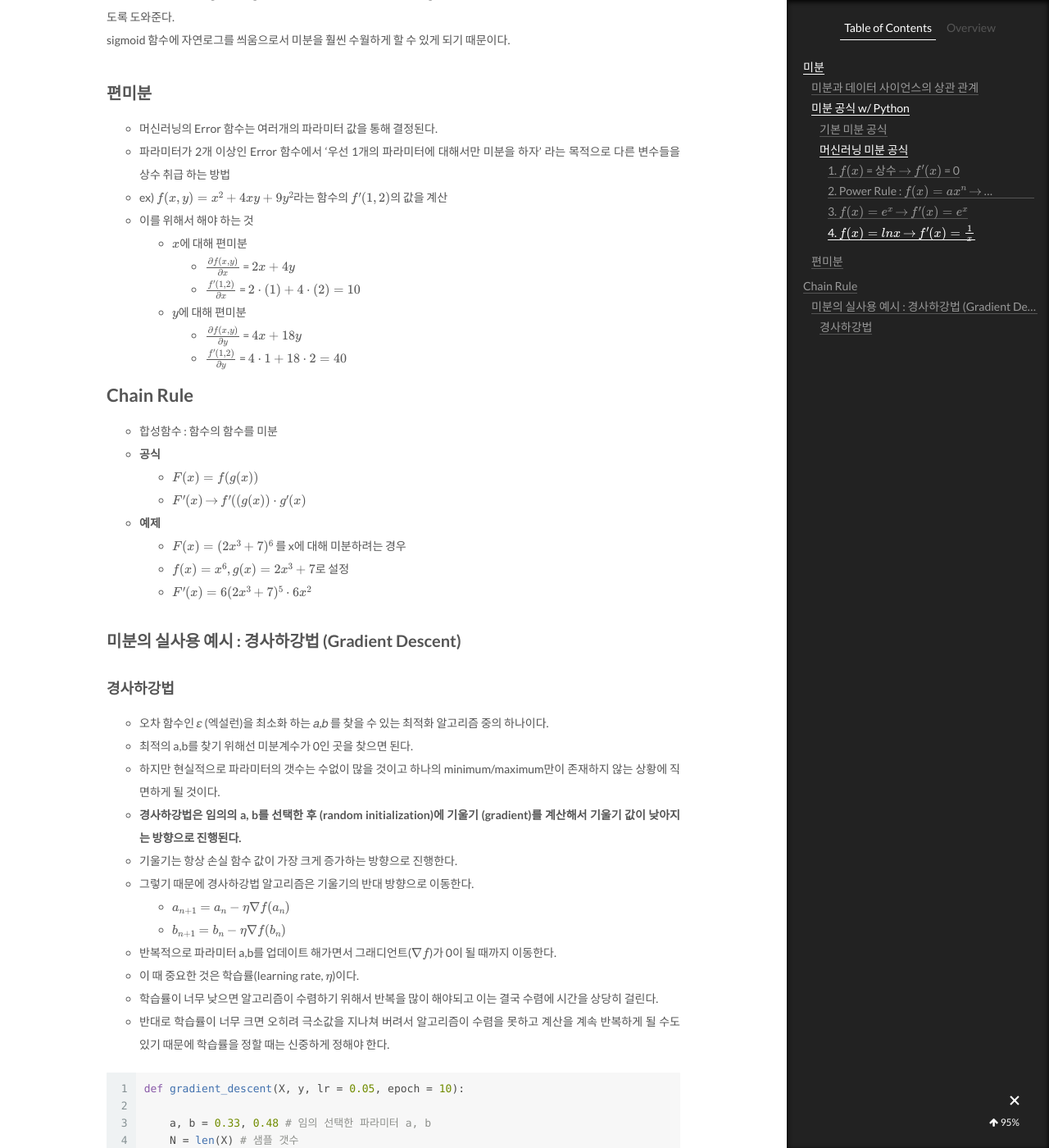
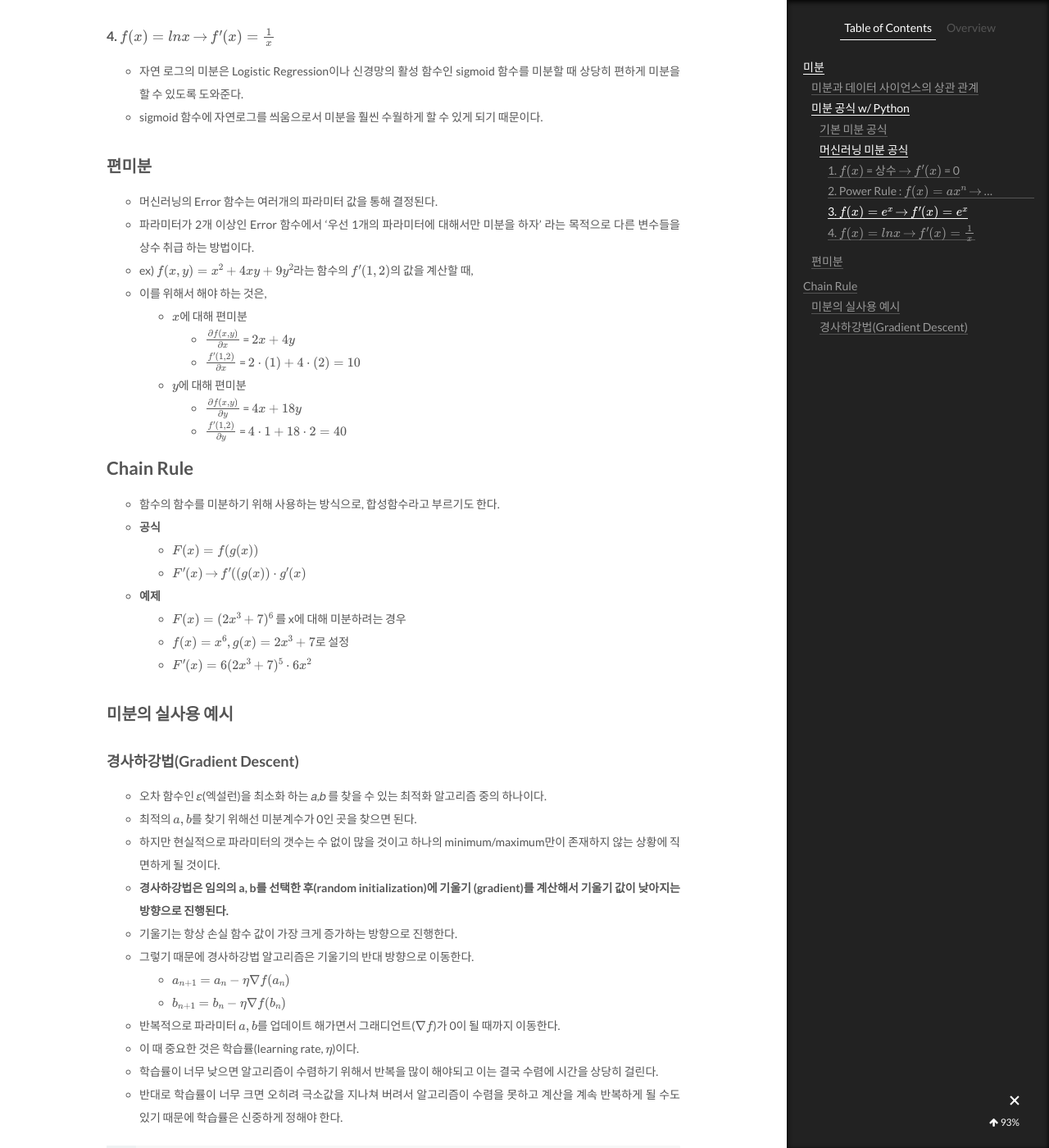
Before and after one commit to 6mini/6mini.github.io, a Jekyll site: the page built from _posts/2021-07-13-derivative.md, in a window 1280 px wide and 1400 px high, scrolled down 4114 px. Shown: the whole window at 82% size. Built offline with Jekyll 4.4.1, drawn with Linux system fonts in a browser that asks for light colours; formulas are drawn with MathJax 3; comment, search, counter and statistics services are not loaded; some of the changed text lies outside the part shown.

Commit message:
미분, 가설 검정 복습 및, 회고 작성

````diff
--- a/_posts/2021-07-13-eda4.md
+++ b/_posts/2021-07-13-derivative.md
@@ -1,31 +1,31 @@
 ---
-title: '[DP and EDA] 미분 기초(Basic Derivative)'
-description: 최적화와 미분의 관계와 미분, 편미분, Chain Rule의 차이를 이해하며 Python으로 도함수 구현
+title: '[통계] 데이터 사이언스에서의 미분 기초'
+description: 최적화와 미분의 관계, 미분 / 편미분 / Chain Rule의 차이를 이해, 파이썬을 이용한 도함수 구현
 categories:
- - Fundamentals to DS
-tags: [Data Preprocessing, Derivative, Python, Pandas, Chain Rule, 미분, 편미분]
+ - Statistics
+tags: [미분, 데이터 사이언스, 파이썬]
 mathjax: enable
 ---
 
 # 미분
-- 작을 미(微)와 나눌 분(分). '함수를 작게 나눈다'라는 의미
-- 무엇을? 함수를.
-- X의 값을 아주 아주 미세하게 변화 시킨 후에 입력했을 때 (예를 들면 0.00000000000000000001 혹은 더 0에 최대한 가깝게) 그 결과값이 어떻게 바뀌는지를 보는 것이 미분이다.
+- 작을 미(微)와 나눌 분(分). '함수를 작게 나눈다'라는 의미이다.
+- x의 값을 아주 아주 미세하게 변화 시킨 후에 입력했을 때 (예를 들면 0.00000000000000000001 혹은 더 0에 최대한 가깝게) 그 결과값이 어떻게 바뀌는지를 보는 것이 미분이다.
 - 아래의 그림처럼 $\Delta x$를 점점 0 에 가깝게해서, 순간의 변화량을 측정하고자 하는것이 더 구체적인 목표다.
 
 <img src='https://upload.wikimedia.org/wikipedia/commons/c/cc/Tangent_animation.gif' width='300' height='300'>
 
-- 특정한 파라미터 값 (input, x)에 대해서 나오는 결과값(output, y)이 변화하는 정도를 (0에 가까운 부분을 찾기 위해) 계산하는 것.
+- 특정한 파라미터 값(input, x)에 대해서 나오는 결과값(output, y)이 변화하는 정도를 (0에 가까운 부분을 찾기 위해) 계산하는 것으로 이해하면 된다.
 
 ## 미분과 데이터 사이언스의 상관 관계
+- 아래와 같은 데이터 분포가 있다고 가정한다.
 
 ```py
 import numpy as np
 import matplotlib.pyplot as plt
 import seaborn as sns
 
-# 랜덤하게 평균0, 표준편차1의 가우시안 표준정규분포 난수 x, y를 50개씩 뽑기
-np.random.seed(42)  # 시드고정 https://numpy.org/doc/stable/reference/random/generated/numpy.random.seed.html
+# 랜덤하게 평균 0, 표준편차 1의 가우시안 표준 정규 분포 난수 x, y를 50개씩 뽑는다.
+np.random.seed(42)
 x = np.random.randn(50)
 y = np.random.randn(50)
 
@@ -36,27 +36,28 @@ plt.show()
 
 ![](https://images.velog.io/images/6mini/post/be82118c-ca4f-47a9-b490-79e8a94c28d2/%E1%84%89%E1%85%B3%E1%84%8F%E1%85%B3%E1%84%85%E1%85%B5%E1%86%AB%E1%84%89%E1%85%A3%E1%86%BA%202021-07-13%2009.35.25.png)
 
-- x를 넣었을 때, y 값을 예측하는 선형 모델
+- x를 넣었을 때, y 값을 예측하는 선형 모델은 아래와 같이 나타낼 수 있다.
   - $ \hat y = a + b X $
-  - 여기서 $\alpha$는 y-절편 (y-intercept), $\beta$는 기울기 (slope)
-- 주어진 데이터 X를 넣었을 때 모델이 예측하는 예측값과 실제값 간의 차이(**Error**, $\varepsilon$)를 계산한 다음, 여러 모델 중 **Error**(모델에서 예측하는 예측값과 실제값 (y)의 차이)가 가장 작은 모델을 선택하는 방법을 통해, **가장 좋은 모델**을 선택 할 수 있다.
+   - 여기서 $\alpha$는 y-절편(y-intercept), $\beta$는 기울기(slope)이다.
+- 주어진 데이터 X를 넣었을 때 모델이 예측하는 예측값과 실제값 간의 차이(**Error**, $\varepsilon$)를 계산한 다음, 여러 모델 중 **Error**(모델에서 예측하는 예측값과 실제값(y)의 차이)가 가장 작은 모델을 선택하는 방법을 통해, **가장 좋은 모델**을 선택 할 수 있다.
 - 이 과정은 $f(a,b) = \varepsilon$ 로 표현, 오차 함수인 $\varepsilon$을 최소화 하는 $a,b$를 찾는 것이 머신러닝(`Linear regression`)의 목표이다.
-- 선형회귀모델의 경우 오차 함수는 보통 [Mean Squared Error](https://developers.google.com/machine-learning/crash-course/descending-into-ml/training-and-loss)를 사용
+- 선형회귀모델의 경우 오차 함수는 보통 MSE([Mean Squared Error](https://developers.google.com/machine-learning/crash-course/descending-into-ml/training-and-loss))를 사용한다.
 - 오차 함수를 최소화하는 $a,b$를 구하기 위해서 미분을 사용한다.
-- 미분을 통해서 오차 함수의 도함수($f'(x)$)가 0이 되는 부분 (즉 변화율이 0인 부분)을 찾아서 오차 함수가 최소화되는 $a,b$을 찾는 것.
+- 미분을 통해서 오차 함수의 도함수($f'(x)$)가 0이 되는 부분(즉, 변화율이 0인 부분)을 찾아서 오차 함수가 최소화되는 $a,b$을 찾는 것이다..
 
 ## 미분 공식 w/ Python
 
 ### 기본 미분 공식
 
 1. $f'(x) = {f(x + \Delta x) - f(x) \over \Delta x}$, $\Delta x \rightarrow 0$
-<br>실제로 0으로 나눌 수는 없기 때문에 0에 매우 근사한 값을 사용한다. 보통 $1e-5$ 을 사용하며, 이러한 접근 방식을 `numerical method` 라는 방법으로 표현한다.
+<br>실제로 0으로 나눌 수는 없기 때문에 0에 매우 근사한 값을 사용한다.<br>보통 $1e-5$를 사용하며, 이러한 접근 방식을 `numerical method` 라는 방법으로 표현한다.
 2. $f(x + \Delta x) - f(x - \Delta x) \over 2\Delta x$
 
 ### 머신러닝 미분 공식
 
 #### 1. **$f(x)$ = 상수 $\rightarrow$ $f'(x)$ = 0**
-- f'(x)가 상수 (constant)인 경우에는 x를 아무리 늘리거나 줄여도 늘 같은 숫자이기 때문에 변화가 전혀 없다. 그 말은 즉 변화율이 0이기 때문에 미분계수도 늘 0이다.
+- f'(x)가 상수(constant)인 경우에는 x를 아무리 늘리거나 줄여도 늘 같은 숫자이기 때문에 변화가 전혀 없다.
+- 그 말은 즉 변화율이 0이기 때문에 미분계수도 늘 0이다.
 
 ```py
 # 예시 1 : Numerical Method
@@ -78,15 +79,17 @@ from scipy.misc import derivative
 # 두 방법의 결과값 비교
 derivative(f,1, dx=1e-6) == numerical_derivative(f, 1)
 
-# 0.0
-# True
+'''
+0.0
+True
+'''
 ```
 
 #### 2. **Power Rule : $f(x) = ax^{n}$ $\rightarrow$ $f'(x) = an{x}^{(n-1)}$**
    - ex) $f(x) = 3x^4 + 10$
-   - 먼저 4승에서 하나를 내려보내서 앞에 있는 3과 곱해준다. (10은 상수이기 때문에 미분을 하면 0이다.)<br>
+   - 먼저 4승에서 하나를 내려보내서 앞에 있는 3과 곱해준다.(10은 상수이기 때문에 미분을 하면 0이다.)<br>
    $f'(x) = (4*3)x^4$
-   - 이후에는 4승에서 1을 빼준다 (빌려줬기 때문에)<br>
+   - 이후에는 4승에서 1을 빼준다.(빌려줬기 때문에)<br>
    $f'(x) = (4*3)x^{4-1}$
    - 최종적으로 f(x)의 도함수는 이렇게 계산된다.<br>
    $f'(x) = 12x^3$
@@ -112,23 +115,25 @@ from scipy.misc import derivative
 print(derivative(f,2, dx=1e-5))
 derivative(f,2, dx=1e-5) == numerical_derivative(f, 2)  #delta X의 값은 같지만 Rounding 에러로 인해 두 결과가 미묘하게 다른 것을 확인하실 수 있습니다.
 
-# 96.0007200028201
-# 96.0000000031158
-# False
+'''
+96.0007200028201
+96.0000000031158
+False
+'''
 ```
 
 #### 3. **$f(x) = e^x$ $\rightarrow$ $f'(x) = e^x$**<br>
-도함수 역시 지수 함수.
+- 도함수 역시 지수 함수이다.
 
 #### 4. **$f(x) = lnx$ $\rightarrow$ $f'(x) = {1 \over x}$**<br>
-자연 로그의 미분은 Logistic Regression이나 신경망의 활성 함수인 sigmoid 함수를 미분할 때 상당히 편하게 미분을 할 수 있도록 도와준다.<br>
-sigmoid 함수에 자연로그를 씌움으로서 미분을 훨씬 수월하게 할 수 있게 되기 때문이다.
+- 자연 로그의 미분은 Logistic Regression이나 신경망의 활성 함수인 sigmoid 함수를 미분할 때 상당히 편하게 미분을 할 수 있도록 도와준다.
+- sigmoid 함수에 자연로그를 씌움으로서 미분을 훨씬 수월하게 할 수 있게 되기 때문이다.
 
 ## 편미분
 - 머신러닝의 Error 함수는 여러개의 파라미터 값을 통해 결정된다.
-- 파라미터가 2개 이상인 Error 함수에서 '우선 1개의 파라미터에 대해서만 미분을 하자' 라는 목적으로 다른 변수들을 상수 취급 하는 방법
-- ex) $f(x,y) = x^2 + 4xy + 9y^2$라는 함수의 $f'(1, 2)$의 값을 계산
-- 이를 위해서 해야 하는 것
+- 파라미터가 2개 이상인 Error 함수에서 '우선 1개의 파라미터에 대해서만 미분을 하자' 라는 목적으로 다른 변수들을 상수 취급 하는 방법이다.
+- ex) $f(x,y) = x^2 + 4xy + 9y^2$라는 함수의 $f'(1, 2)$의 값을 계산할 때,
+- 이를 위해서 해야 하는 것은,
   1. $x$에 대해 편미분
      - $\partial f(x,y) \over \partial x$ = $2x + 4y$
      - ${f'(1, 2) \over \partial x}$ = $2 \cdot (1) + 4 \cdot (2) = 10$
@@ -137,7 +142,7 @@ sigmoid 함수에 자연로그를 씌움으로서 미분을 훨씬 수월하게
      - ${f'(1, 2) \over \partial y}$ = $4 \cdot 1 + 18 \cdot 2 = 40$
 
 # Chain Rule
-- 합성함수 : 함수의 함수를 미분
+- 함수의 함수를 미분하기 위해 사용하는 방식으로, 합성함수라고 부르기도 한다.
 - **공식**
   - $F(x) = f(g(x))$
   - $F'(x)$ $\rightarrow$ $f'((g(x)) \cdot g'(x)$
@@ -146,21 +151,21 @@ sigmoid 함수에 자연로그를 씌움으로서 미분을 훨씬 수월하게
   - $f(x) = x^6, g(x) = 2x^3 + 7$로 설정
   - $F'(x) = 6(2x^3 + 7)^5 \cdot 6x^2$
 
-## 미분의 실사용 예시 : 경사하강법 (Gradient Descent)
+## 미분의 실사용 예시
 
-### 경사하강법
-- 오차 함수인 𝜀 (엑설런)을 최소화 하는 𝑎,𝑏 를 찾을 수 있는 최적화 알고리즘 중의 하나이다.
-- 최적의 a,b를 찾기 위해선 미분계수가 0인 곳을 찾으면 된다.
-- 하지만 현실적으로 파라미터의 갯수는 수없이 많을 것이고 하나의 minimum/maximum만이 존재하지 않는 상황에 직면하게 될 것이다.
-- **경사하강법은 임의의 a, b를 선택한 후 (random initialization)에 기울기 (gradient)를 계산해서 기울기 값이 낮아지는 방향으로 진행된다.**
+### 경사하강법(Gradient Descent)
+- 오차 함수인 𝜀(엑설런)을 최소화 하는 𝑎,𝑏 를 찾을 수 있는 최적화 알고리즘 중의 하나이다.
+- 최적의 $a, b$를 찾기 위해선 미분계수가 0인 곳을 찾으면 된다.
+- 하지만 현실적으로 파라미터의 갯수는 수 없이 많을 것이고 하나의 minimum/maximum만이 존재하지 않는 상황에 직면하게 될 것이다.
+- **경사하강법은 임의의 a, b를 선택한 후(random initialization)에 기울기 (gradient)를 계산해서 기울기 값이 낮아지는 방향으로 진행된다.**
 - 기울기는 항상 손실 함수 값이 가장 크게 증가하는 방향으로 진행한다.
 - 그렇기 때문에 경사하강법 알고리즘은 기울기의 반대 방향으로 이동한다.
   - $a_{n+1} = a_n - \eta ∇ f(a_n)$
   - $b_{n+1} = b_n - \eta ∇ f(b_n)$
-- 반복적으로 파라미터 a,b를 업데이트 해가면서 그래디언트($∇ f$)가 0이 될 때까지 이동한다.
+- 반복적으로 파라미터 $a, b$를 업데이트 해가면서 그래디언트($∇ f$)가 0이 될 때까지 이동한다.
 - 이 때 중요한 것은 학습률(learning rate, $\eta$)이다.
 - 학습률이 너무 낮으면 알고리즘이 수렴하기 위해서 반복을 많이 해야되고 이는 결국 수렴에 시간을 상당히 걸린다.
-- 반대로 학습률이 너무 크면 오히려 극소값을 지나쳐 버려서 알고리즘이 수렴을 못하고 계산을 계속 반복하게 될 수도 있기 때문에 학습률을 정할 때는 신중하게 정해야 한다.
+- 반대로 학습률이 너무 크면 오히려 극소값을 지나쳐 버려서 알고리즘이 수렴을 못하고 계산을 계속 반복하게 될 수도 있기 때문에 학습률은 신중하게 정해야 한다.
 
 ```py
 def gradient_descent(X, y, lr = 0.05, epoch = 10):
````
Also changed, not shown: other parts of _posts/2021-07-13-derivative.md (+1 -1 lines), _posts/2021-07-12-eda3.md (deleted, +0 -58 lines), _posts/2021-07-12-tidy.md (added, +64 -0 lines), _posts/2021-07-14-retrospect2.md (+23 -9 lines), _posts/2021-07-15-hypothesis.md (added, +213 -0 lines), _posts/2021-07-15-stat1.md (deleted, +0 -138 lines), _posts/2021-12-04-dp-greedy.md (+58 -0 lines), _posts/2021-12-05-retrospect19.md (added, +21 -0 lines).
